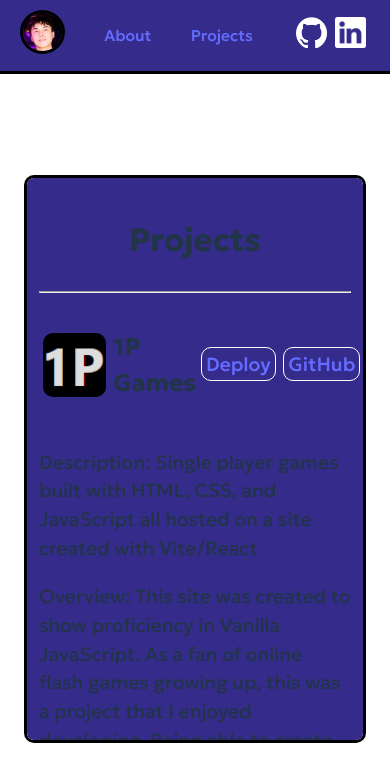
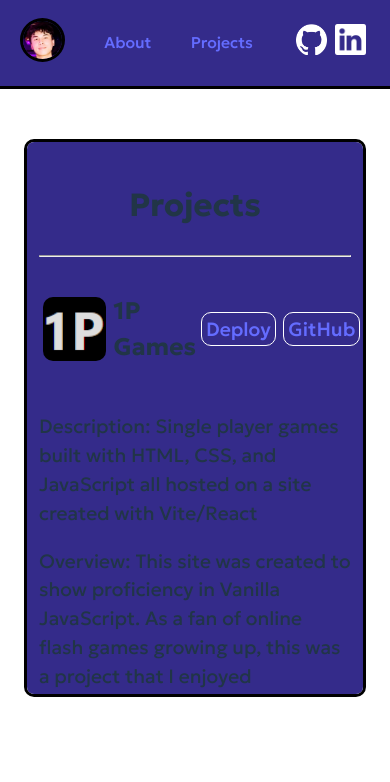
Before and after one commit to Trile16/personal-site, a React (Vite) app: page /projects in a window 390 px wide. Shown: the top 782 px of the page. Built offline with nearby package versions, Linux system fonts and the light colour scheme.

Commit message:
mobile bugfixes

```diff
--- a/index.html
+++ b/index.html
@@ -10,6 +10,7 @@
       rel="stylesheet"
     />
     <meta name="viewport" content="width=device-width, initial-scale=1.0" />
+    <meta name="theme-color" content="#342b8a" />
     <title>Tri Le</title>
   </head>
   <body>
--- a/src/About.css
+++ b/src/About.css
@@ -30,6 +30,8 @@ p {
   #info-container {
     max-height: 70%;
     max-width: 80%;
+    position: relative;
+    bottom: 3rem;
   }
 
   .about-titles {
--- a/src/NavBar.css
+++ b/src/NavBar.css
@@ -33,7 +33,7 @@
 @media (max-width: 550px) {
   #nav-bar {
     width: 100%;
-    height: 20vw;
+    height: 6rem;
     flex-direction: row;
     justify-content: space-around;
     border-bottom: solid 0.2rem black;
--- a/src/Projects.css
+++ b/src/Projects.css
@@ -58,6 +58,8 @@
   #projects-area {
     max-height: 70%;
     max-width: 80%;
+    position: relative;
+    bottom: 3rem;
   }
 
   #projects-title {
```
